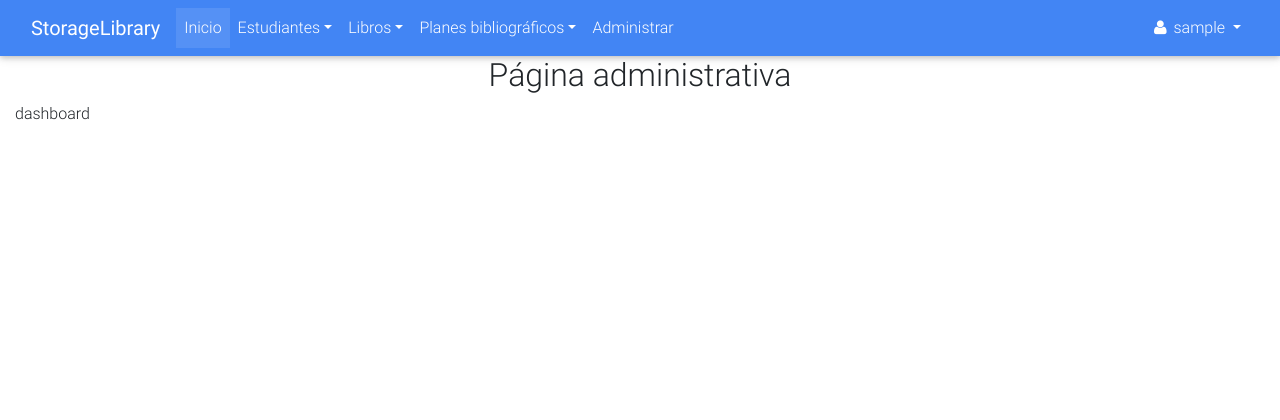
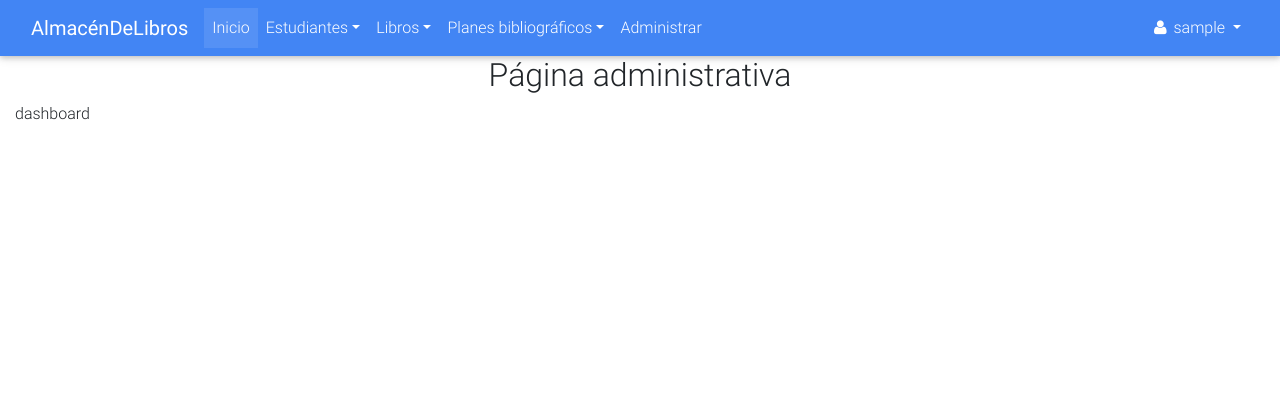
Before and after one commit to ragnarok22/storageLibrary, a Django app: page / in a window 1280 px wide. Shown: the top 420 px of the page. Run offline with Django 3.2, Linux system fonts and the light colour scheme; the visitor is signed in with stand-in values (Sample User, id 1); some libraries are stand-ins or nearby versions.

Commit message:
cambiando el nombre del sistema en el navbar

```diff
--- a/accounts/templates/navbar.html
+++ b/accounts/templates/navbar.html
@@ -5,7 +5,7 @@
         <nav class="navbar navbar-expand-lg navbar-dark primary-color">
             <div class="container-fluid">
                 <a href="{% url 'dashboard' %}" class="navbar-brand">
-                    <strong>StorageLibrary</strong>
+                    <strong>AlmacénDeLibros</strong>
                 </a>
                 <div class="collapse navbar-collapse">
                     <ul class="navbar-nav mr-auto">
```
